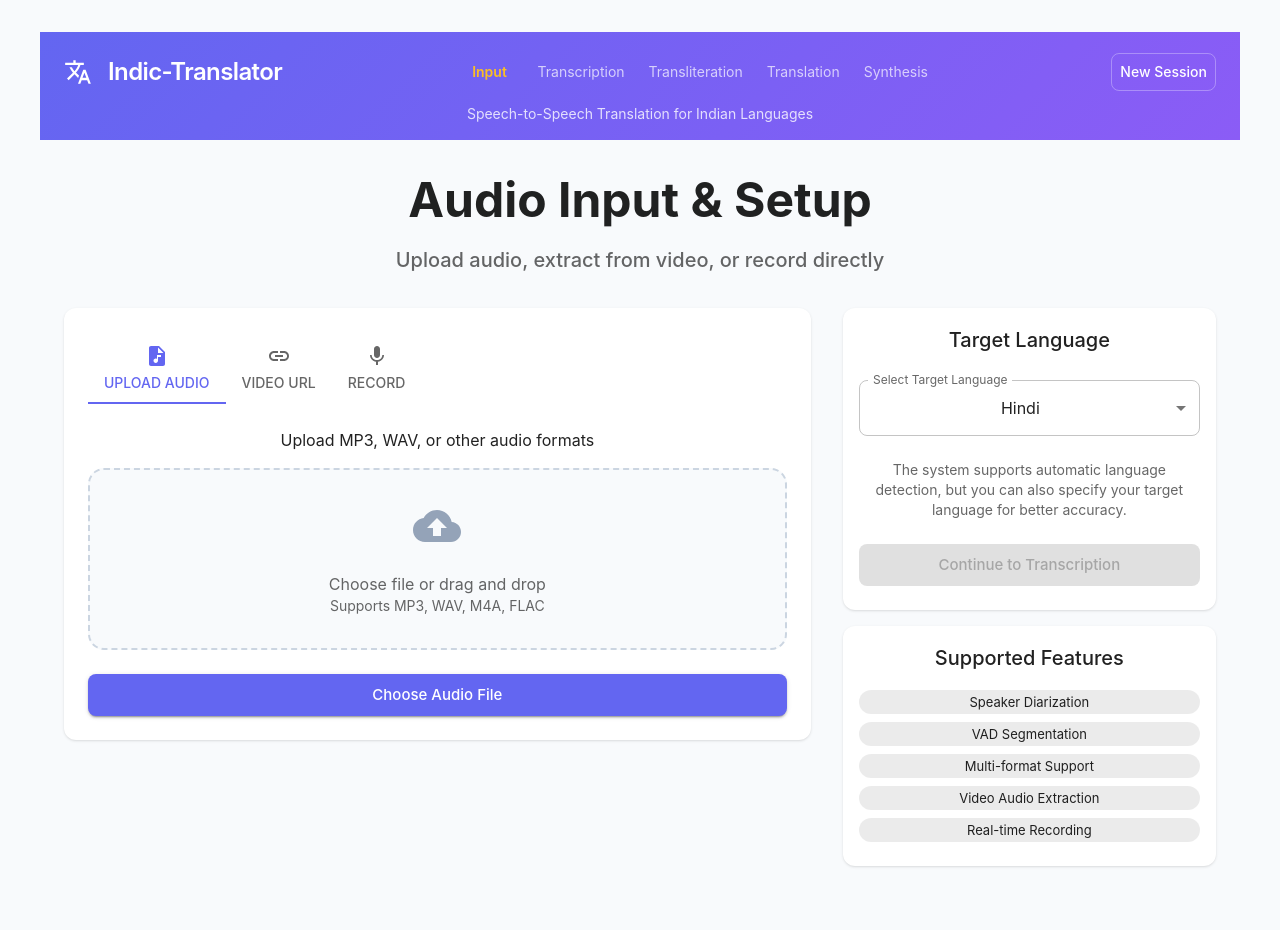
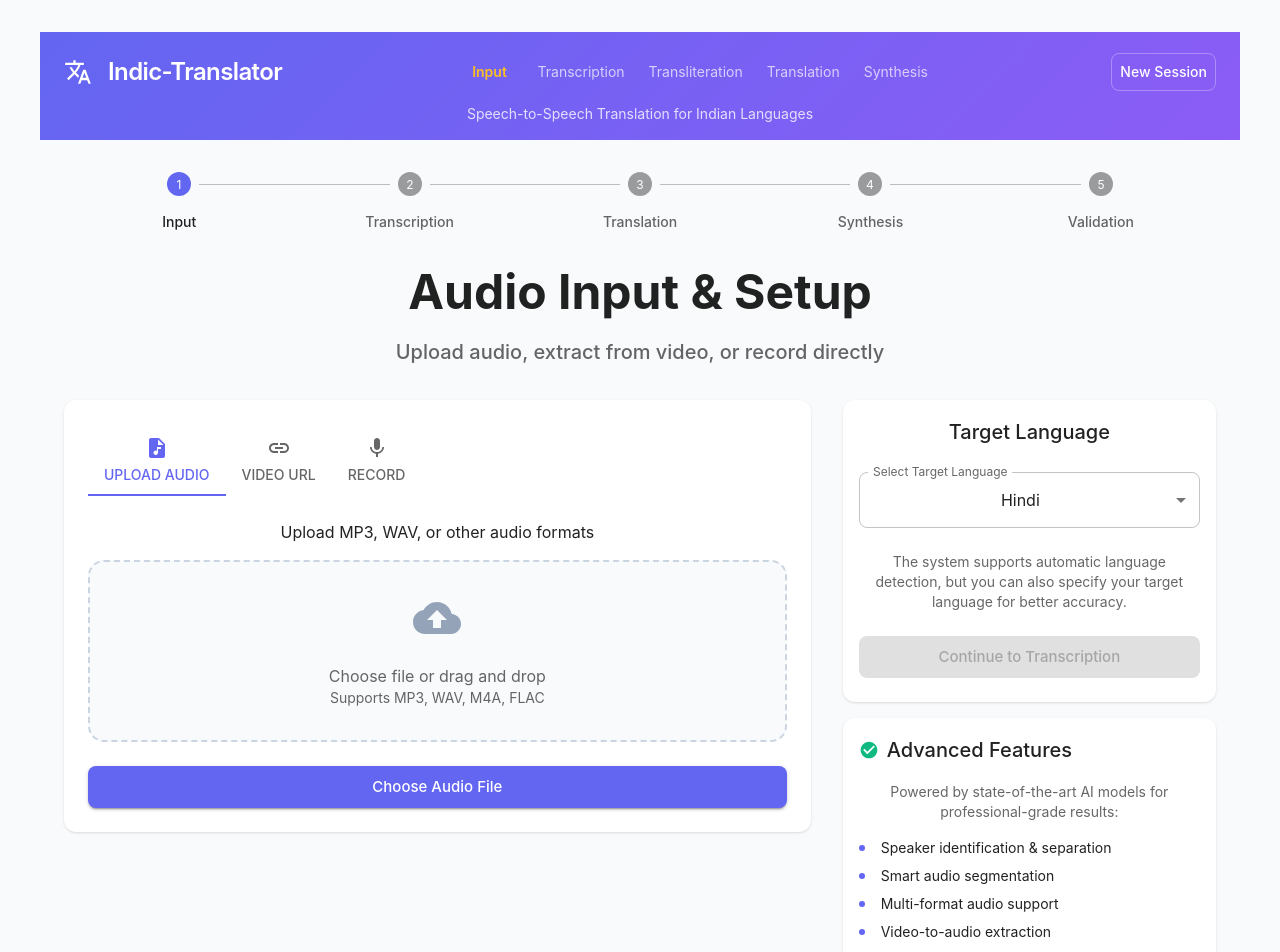
Before and after one commit to SandilyaSub/zen-dub-design, a React (Vite) app: page / in a window 1280 px wide. Shown: the top 952 px of the page. Before the commit the page ends 930 px from the top, so only its background shows below. Built offline with nearby package versions, Linux system fonts and the light colour scheme.

Commit message:
Refactor: Improve home page UI
- Remove the "Supported Features" block.
- Implement a 5-step progress indicator for the workflow.

```diff
--- /dev/null
+++ b/src/components/ProgressSteps.tsx
@@ -0,0 +1,44 @@
+
+import { Box, Typography, Stepper, Step, StepLabel } from '@mui/material';
+import { useSession } from '../context/SessionContext';
+
+const steps = [
+  { label: 'Input', key: 'input' },
+  { label: 'Transcription', key: 'transcription' },
+  { label: 'Translation', key: 'translation' },
+  { label: 'Synthesis', key: 'synthesis' },
+  { label: 'Validation', key: 'validation' }
+];
+
+const ProgressSteps = () => {
+  const { currentStep } = useSession();
+
+  const getActiveStep = () => {
+    switch (currentStep) {
+      case 'input': return 0;
+      case 'transcription': return 1;
+      case 'translation': return 2;
+      case 'synthesis': return 3;
+      case 'validation': return 4;
+      default: return 0;
+    }
+  };
+
+  return (
+    <Box sx={{ width: '100%', mb: 4 }}>
+      <Stepper activeStep={getActiveStep()} alternativeLabel>
+        {steps.map((step) => (
+          <Step key={step.key}>
+            <StepLabel>
+              <Typography variant="body2" sx={{ fontWeight: 500 }}>
+                {step.label}
+              </Typography>
+            </StepLabel>
+          </Step>
+        ))}
+      </Stepper>
+    </Box>
+  );
+};
+
+export default ProgressSteps;
--- a/src/pages/HomePage.tsx
+++ b/src/pages/HomePage.tsx
@@ -1,5 +1,3 @@
-
-
 import { useState } from 'react';
 import {
   Container,
@@ -28,6 +26,7 @@ import {
 } from '@mui/icons-material';
 import { useNavigate } from 'react-router-dom';
 import { useSession } from '../context/SessionContext';
+import ProgressSteps from '../components/ProgressSteps';
 
 const SUPPORTED_LANGUAGES = [
   'Hindi', 'Telugu', 'Tamil', 'Kannada', 'Gujarati', 'Marathi',
@@ -98,6 +97,8 @@ const HomePage = () => {
 
   return (
     <Container maxWidth="lg" sx={{ py: 4 }}>
+      <ProgressSteps />
+
       <Box sx={{ textAlign: 'center', mb: 4 }}>
         <Typography variant="h3" component="h1" sx={{ fontWeight: 700, mb: 2 }}>
           Audio Input & Setup
@@ -286,15 +287,30 @@ const HomePage = () => {
 
           <Card sx={{ mt: 2 }}>
             <CardContent>
-              <Typography variant="h6" sx={{ mb: 2 }}>
-                Supported Features
+              <Typography variant="h6" sx={{ mb: 2, display: 'flex', alignItems: 'center' }}>
+                <CheckCircle sx={{ mr: 1, color: '#10b981', fontSize: 20 }} />
+                Advanced Features
+              </Typography>
+              <Typography variant="body2" color="text.secondary" sx={{ mb: 2 }}>
+                Powered by state-of-the-art AI models for professional-grade results:
               </Typography>
               <Box sx={{ display: 'flex', flexDirection: 'column', gap: 1 }}>
-                <Chip label="Speaker Diarization" size="small" />
-                <Chip label="VAD Segmentation" size="small" />
-                <Chip label="Multi-format Support" size="small" />
-                <Chip label="Video Audio Extraction" size="small" />
-                <Chip label="Real-time Recording" size="small" />
+                <Typography variant="body2" sx={{ display: 'flex', alignItems: 'center' }}>
+                  <Box sx={{ width: 6, height: 6, borderRadius: '50%', backgroundColor: '#6366f1', mr: 2 }} />
+                  Speaker identification & separation
+                </Typography>
+                <Typography variant="body2" sx={{ display: 'flex', alignItems: 'center' }}>
+                  <Box sx={{ width: 6, height: 6, borderRadius: '50%', backgroundColor: '#6366f1', mr: 2 }} />
+                  Smart audio segmentation
+                </Typography>
+                <Typography variant="body2" sx={{ display: 'flex', alignItems: 'center' }}>
+                  <Box sx={{ width: 6, height: 6, borderRadius: '50%', backgroundColor: '#6366f1', mr: 2 }} />
+                  Multi-format audio support
+                </Typography>
+                <Typography variant="body2" sx={{ display: 'flex', alignItems: 'center' }}>
+                  <Box sx={{ width: 6, height: 6, borderRadius: '50%', backgroundColor: '#6366f1', mr: 2 }} />
+                  Video-to-audio extraction
+                </Typography>
               </Box>
             </CardContent>
           </Card>
```
